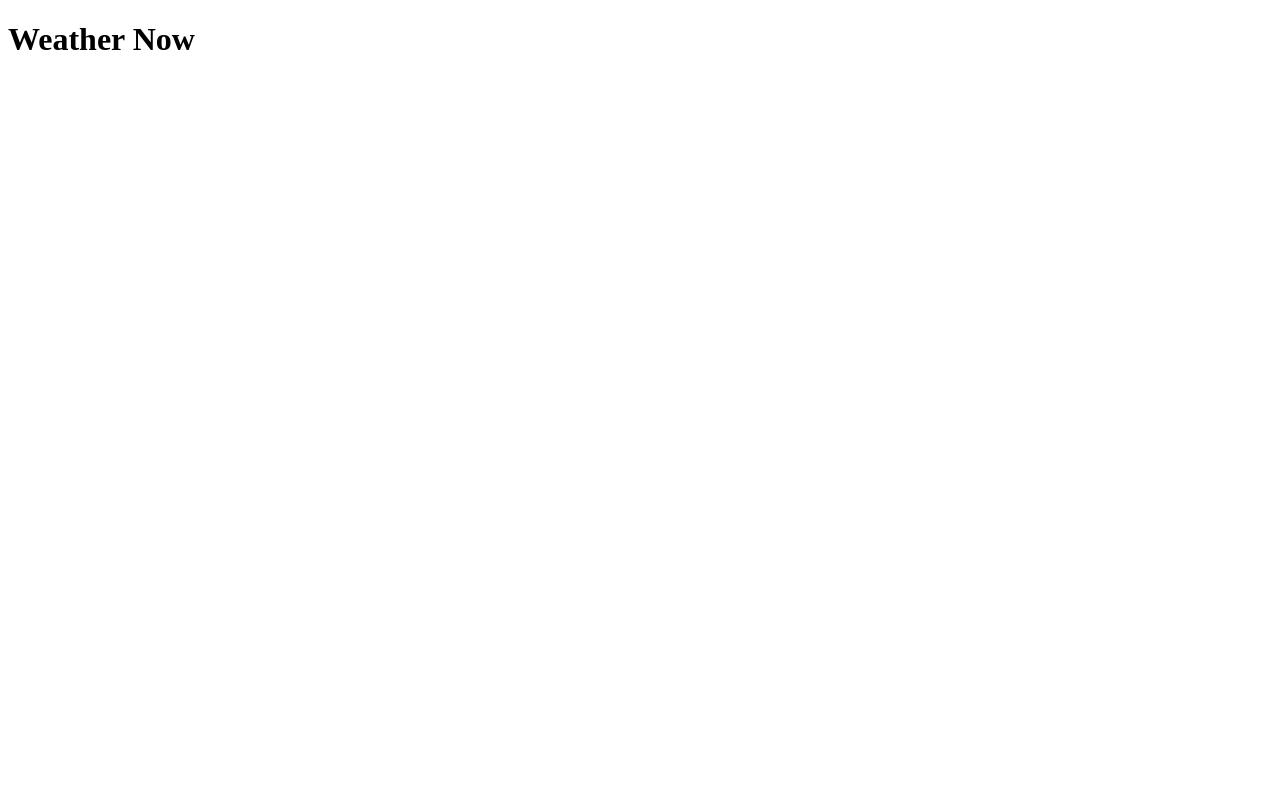
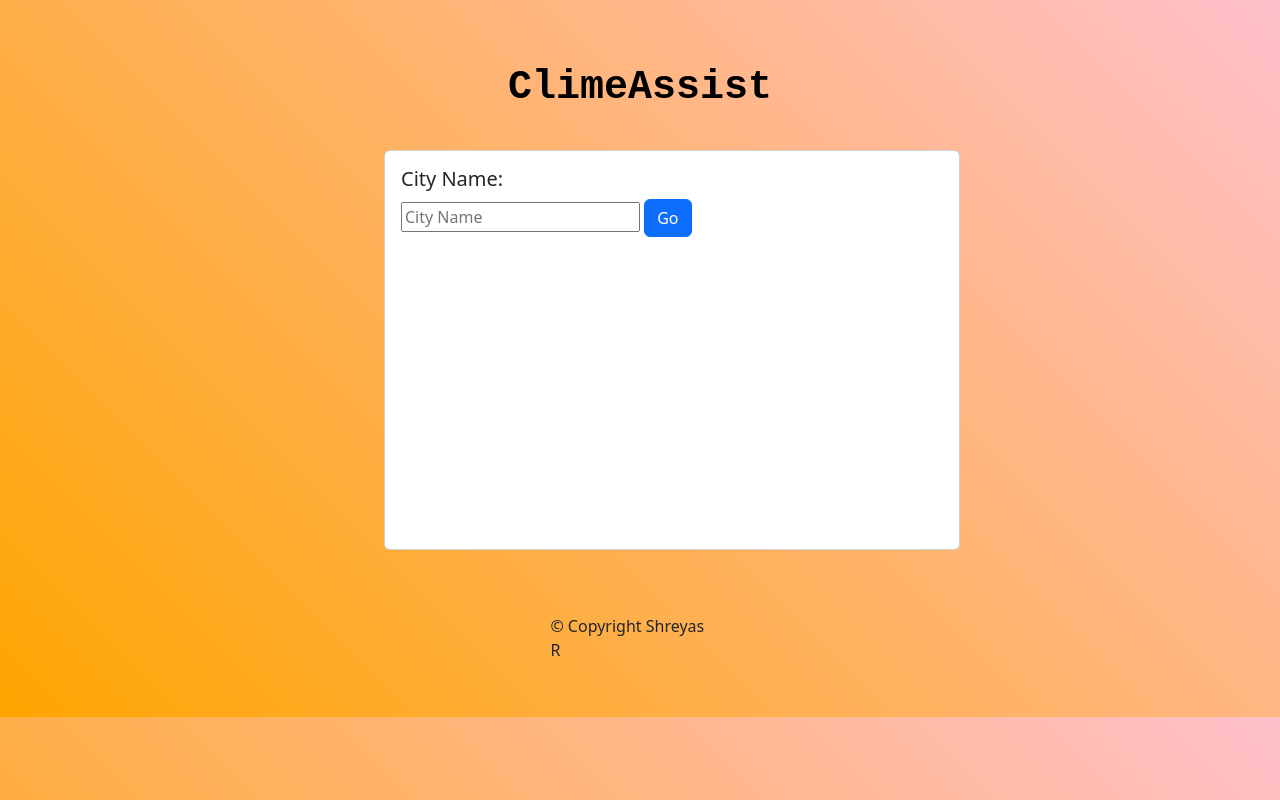
Before and after one commit to Shreyas-R-7925/ClimeAssist, a website: page index.html in a window 1280 px wide. Drawn offline with nearby package versions, Linux system fonts and the light colour scheme.

Commit message:
Modified html and css files

```diff
--- a/index.html
+++ b/index.html
@@ -5,15 +5,38 @@
     <title>Weather App</title>
     <link rel="stylesheet" href="styles.css">
     <link rel="icon" href="weather.png">
+    <!-- CSS only -->
+<link href="https://cdn.jsdelivr.net/npm/bootstrap@5.2.2/dist/css/bootstrap.min.css" rel="stylesheet" integrity="sha384-Zenh87qX5JnK2Jl0vWa8Ck2rdkQ2Bzep5IDxbcnCeuOxjzrPF/et3URy9Bv1WTRi" crossorigin="anonymous">
   </head>
   <body>
 
-    <h1>Weather Now</h1>
-    <section class="outside">
-      <div class="inside">
+<div class="header">
+  <h1 class="clime">ClimeAssist</h1>
+</div>
 
+  <div class="row">
+  <div class="col-sm-10 ">
+    <div class="card" style="width:36rem; height:25rem;" >
+      <div class="card-body">
+        <h5 class="card-title">City Name: </h5>
+        <!-- <p class="card-text"></p> -->
+        <input type="text" name="cityName" value="" placeholder="City Name">
+        <a href="#" class="btn btn-primary">Go</a>
       </div>
-    </section>
+    </div>
+  </div>
+
+</div>
+
+
+
+
+<div class="footer">
+  <p class="ftr">&copy Copyright Shreyas R</p>
+</div>
+
+
+
 
 
 
--- a/styles.css
+++ b/styles.css
@@ -1,6 +1,22 @@
-.outside{
-  background-color: orange;
+
+body{
+  background: linear-gradient(45deg, orange, pink);
 }
-.inside{
-  background-color: lightblue;
+
+.header{
+  margin: 5% 25% 3% 25%;
 }
+
+.clime{
+  color:black;
+  font-family: monospace;
+  font-weight: bolder;
+  text-align: center;
+}
+.row{
+  padding-left: 30%;
+}
+
+.ftr{
+  padding: 5% 44% 3% 43%;
+}
```
